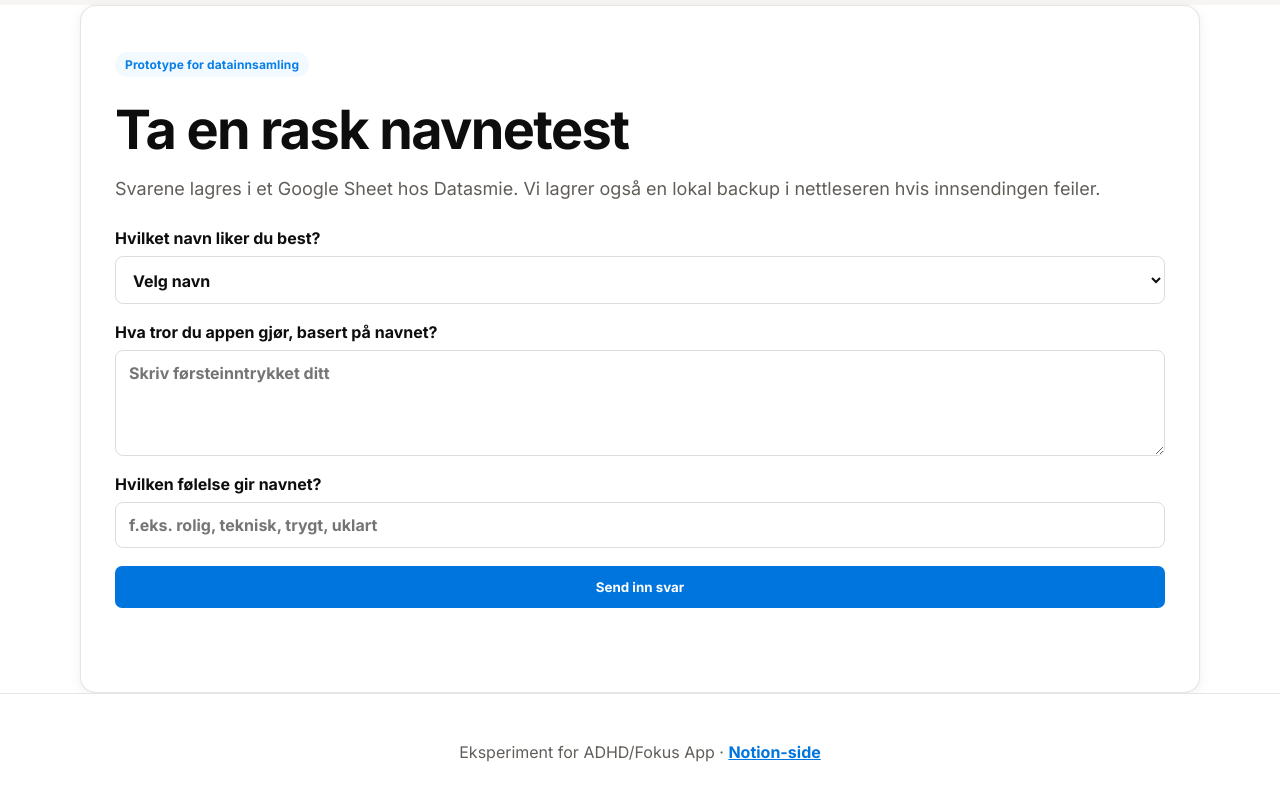
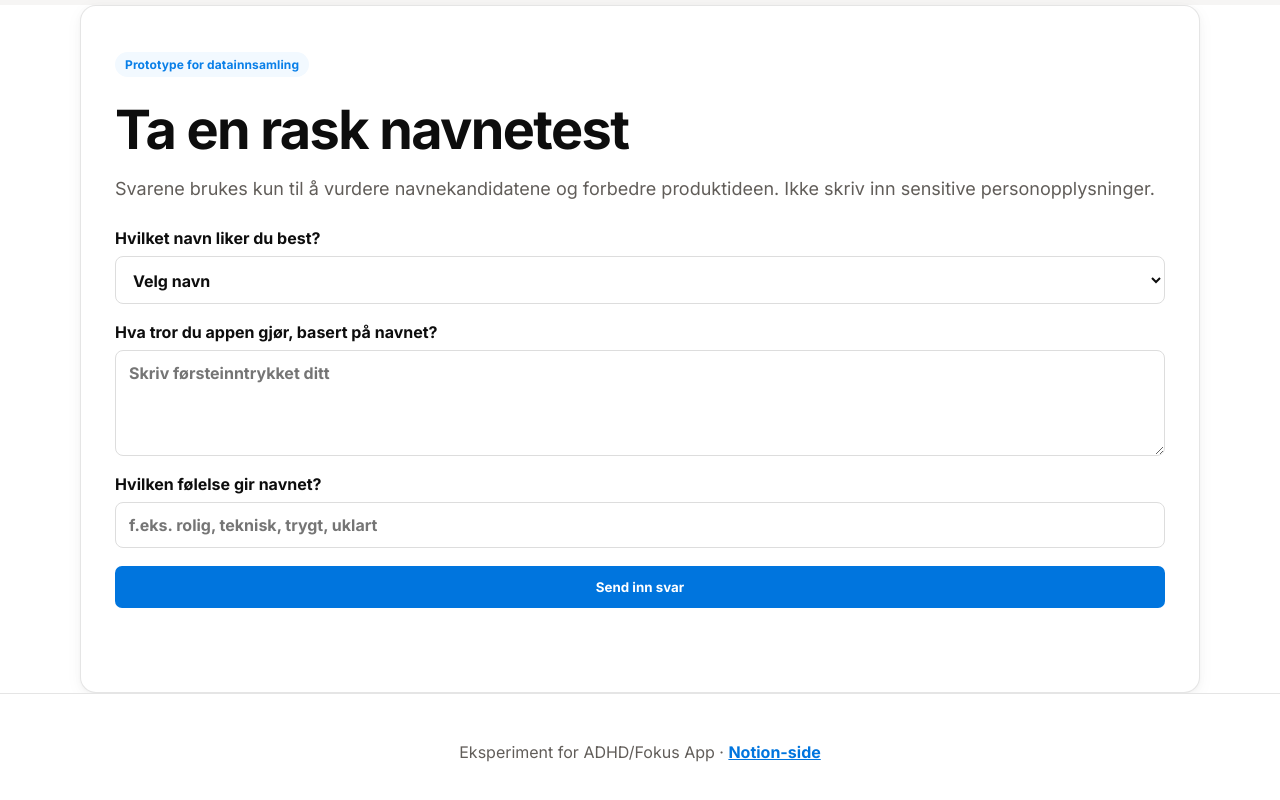
Before and after one commit to glennf/adhd-focus-name-test, a plain HTML site: page index.html in a window 1280 px wide. Shown: the part 2158-2958 px from the top of the page. Drawn offline with Linux system fonts and the light colour scheme.

Commit message:
fix: clarify response privacy copy

```diff
--- a/index.html
+++ b/index.html
@@ -92,7 +92,7 @@
     <section id="test" class="section test-panel">
       <p class="eyebrow">Prototype for datainnsamling</p>
       <h2>Ta en rask navnetest</h2>
-      <p>Svarene lagres i et Google Sheet hos Datasmie. Vi lagrer også en lokal backup i nettleseren hvis innsendingen feiler.</p>
+      <p>Svarene brukes kun til å vurdere navnekandidatene og forbedre produktideen. Ikke skriv inn sensitive personopplysninger.</p>
       <form id="name-test-form">
         <label>
           Hvilket navn liker du best?
```
